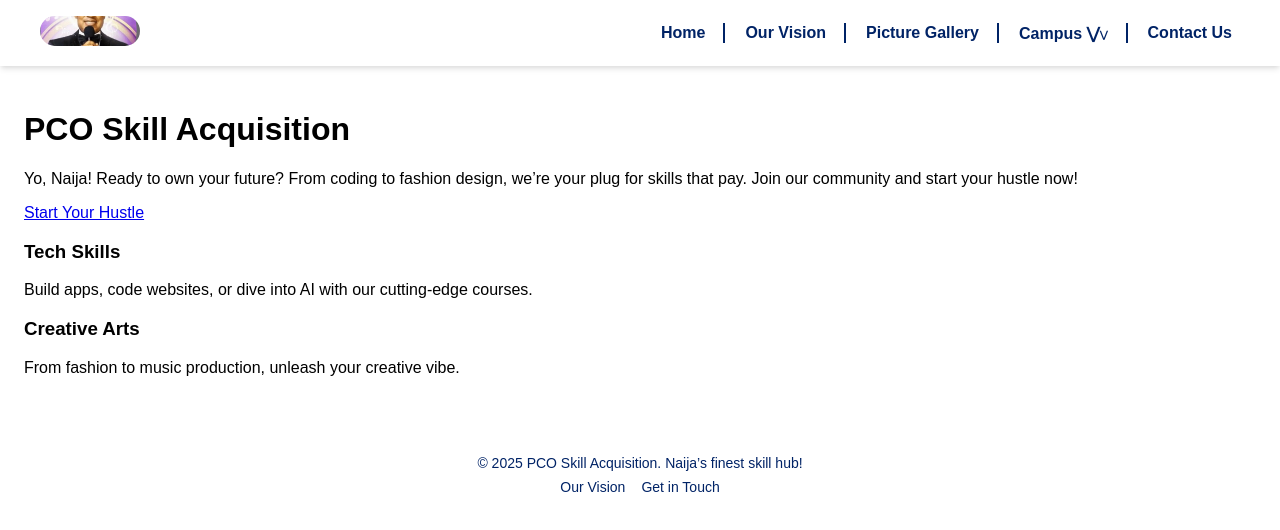
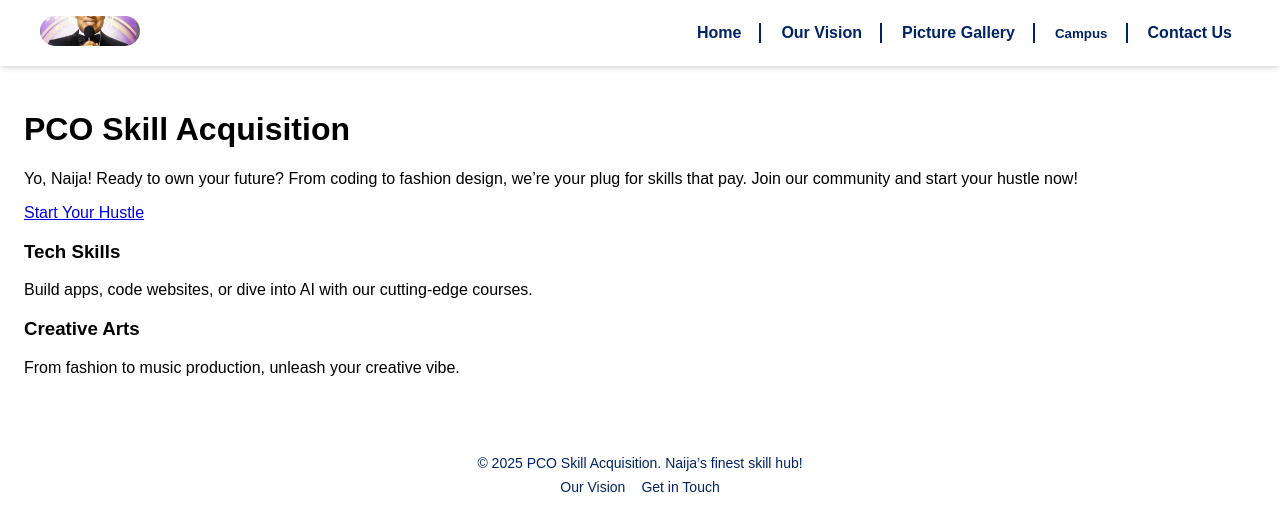
Before and after one commit to pco-skill-acquisition/pcoskillacquisition, a Next.js app: page / in a window 1280 px wide. Shown: the top 530 px of the page. Built offline with nearby package versions, Linux system fonts and the light colour scheme.

Commit message:
Update Navbar with cool 'Campus' dropdown button (no 'v', hover effect), verify mobile menu, and maintain styles

```diff
--- a/app/components/Navbar.module.css
+++ b/app/components/Navbar.module.css
@@ -115,6 +115,23 @@
   position: relative;
 }
 
+.dropdownButton {
+  background: none;
+  border: none;
+  color: #002366;
+  text-decoration: none;
+  padding: 0.25rem 0.5rem;
+  border-radius: 4px;
+  font-weight: bold;
+  cursor: pointer;
+  transition: background-color 0.3s ease, color 0.2s ease;
+}
+
+.dropdownButton:hover {
+  background-color: #ffd700;
+  color: #002366;
+}
+
 .dropdownMenu {
   display: none;
   position: absolute;
@@ -128,23 +145,23 @@
   list-style: none;
   margin: 0;
   padding: 0.5rem 0;
+  opacity: 0;
+  transform: translateY(-10px);
+  transition: opacity 0.3s ease, transform 0.3s ease;
 }
 
 .dropdown:hover .dropdownMenu {
   display: block;
+  opacity: 1;
+  transform: translateY(0);
 }
 
 @media (max-width: 640px) {
   .dropdownMenu {
     display: none;
   }
-  .dropdown .link {
+  .dropdown .dropdownButton {
     position: relative;
-  }
-  .dropdown .link::after {
-    content: " ⋁";
-    font-size: 0.6rem;
-    vertical-align: middle;
   }
   .dropdown .menuOpen .dropdownMenu {
     display: block;
@@ -152,6 +169,8 @@
     top: 0;
     left: 100%;
     width: 200px;
+    opacity: 1;
+    transform: translateY(0);
   }
 }
 
@@ -161,11 +180,6 @@
   }
   .dropdown:hover .dropdownMenu {
     display: block;
-  }
-  .dropdown .link::after {
-    content: "⋁";
-    font-size: 0.6rem;
-    vertical-align: middle;
   }
 }
 
--- a/app/components/Navbar.tsx
+++ b/app/components/Navbar.tsx
@@ -43,7 +43,7 @@ export default function Navbar() {
             </Link>
           </li>
           <li className={styles.dropdown}>
-            <span className={styles.link}>Campus ⋁</span>
+            <button className={styles.dropdownButton}>Campus</button>
             <ul className={styles.dropdownMenu}>
               <li>
                 <Link href="/campus/apapa" className={styles.dropdownLink}>
```
